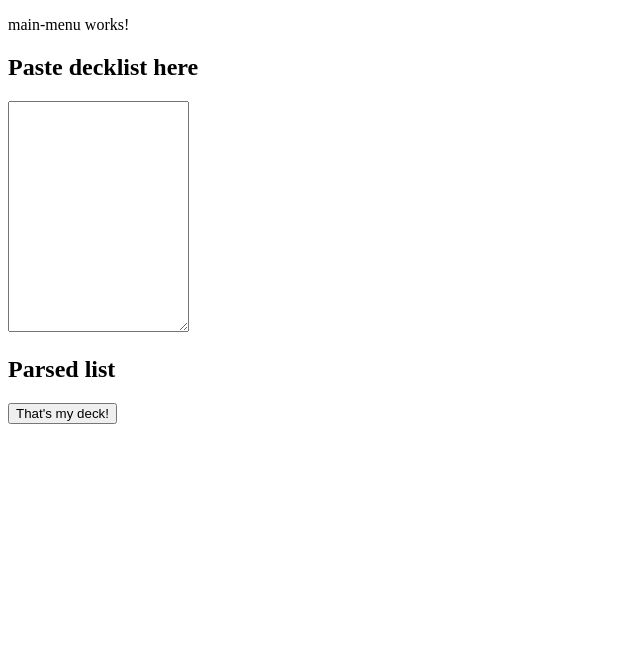
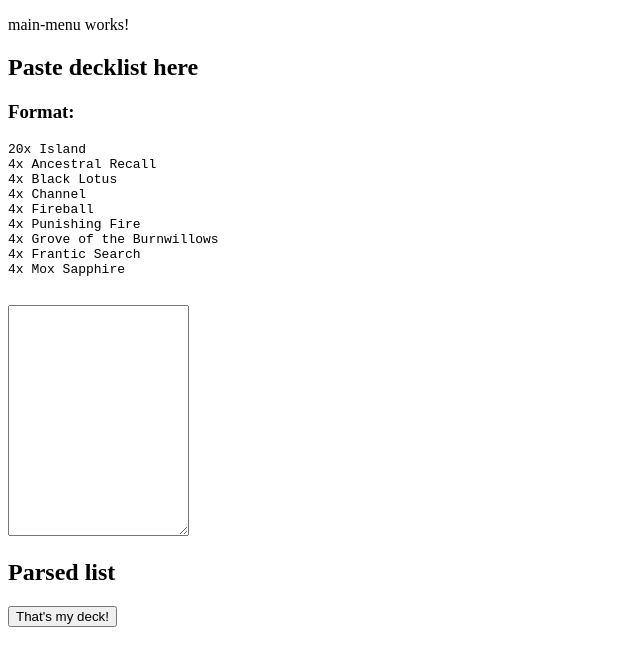
Before and after one commit to TheCDC/EDH-Deckbuilding-Thermometer, an Angular app: page / in a window 1280 px wide. Shown: the top 666 px of the page, without its empty margins (0-640 px from the left). Built offline with nearby package versions, Linux system fonts and the light colour scheme.

Commit message:
Words. Sort cards

```diff
--- a/src/app/card-parser.service.ts
+++ b/src/app/card-parser.service.ts
@@ -1,4 +1,9 @@
 import { Injectable } from "@angular/core";
+import { ValueTransformer } from "../../node_modules/@angular/compiler/src/util";
+
+function hasNumber(myString) {
+  return /\d/.test(myString);
+}
 
 @Injectable({
   providedIn: "root"
@@ -8,12 +13,28 @@
   constructor() {}
 
   parseDecklist(cards: string) {
-    this.cards = cards
+    var cardLines = cards
       .trim()
       .split("\n")
       .filter(x => {
         return x;
       });
+    this.cards = [];
+    cardLines.map(line => {
+      var tokens = line.split(" ");
+      var hasNum = false;
+      var numCopies = 1;
+
+      if (hasNumber(tokens[0])) {
+        numCopies = parseInt(tokens[0]);
+        var arr = Array(numCopies).fill(
+          tokens.slice(1, tokens.length).join(" ")
+        );
+        this.cards.push(...arr);
+      }
+    });
+    this.cards.sort();
+
     return this.cards;
   }
 }
--- a/src/app/main-menu/main-menu.component.html
+++ b/src/app/main-menu/main-menu.component.html
@@ -4,6 +4,18 @@
   </p>
   <div>
     <h2>Paste decklist here</h2>
+    <h3>Format:</h3>
+    <pre>
+20x Island
+4x Ancestral Recall
+4x Black Lotus
+4x Channel
+4x Fireball
+4x Punishing Fire
+4x Grove of the Burnwillows
+4x Frantic Search
+4x Mox Sapphire
+    </pre>
     <textarea [(ngModel)]="rawListText" (ngModelChange)="parse();" rows=15 cols=20></textarea>
 
   </div>
--- a/src/app/opening-hand-simulation/opening-hand-simulation.component.html
+++ b/src/app/opening-hand-simulation/opening-hand-simulation.component.html
@@ -2,7 +2,7 @@
   opening-hand-simulation works!
 </p>
 <div>
-    <button routerLink="/">Edit Deck</button>
+    <button routerLink="/">Back</button>
 </div>
 <div>
   <h2>Your Deck</h2>
--- a/src/app/opening-hand-simulation/opening-hand-simulation.component.ts
+++ b/src/app/opening-hand-simulation/opening-hand-simulation.component.ts
@@ -60,7 +60,6 @@
     if (this.scoreboard[message] == undefined) {
       this.scoreboard[message] = 0;
     }
-    console.log(this.scoreboard);
     this.scoreboard[message] += 1;
     let scores = Object.keys(this.scoreboard).map(k => {
       return [this.scoreboard[k], k];
```
